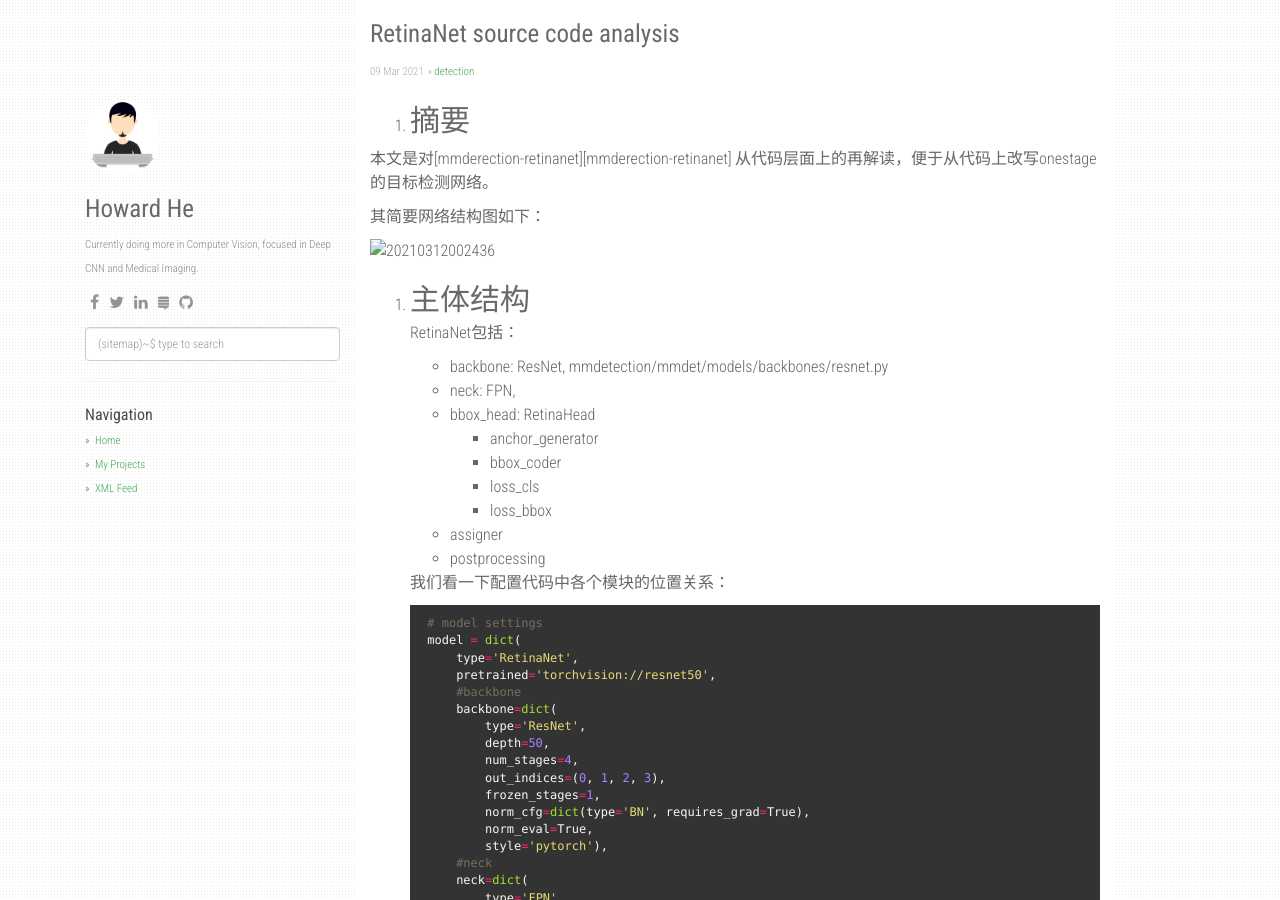
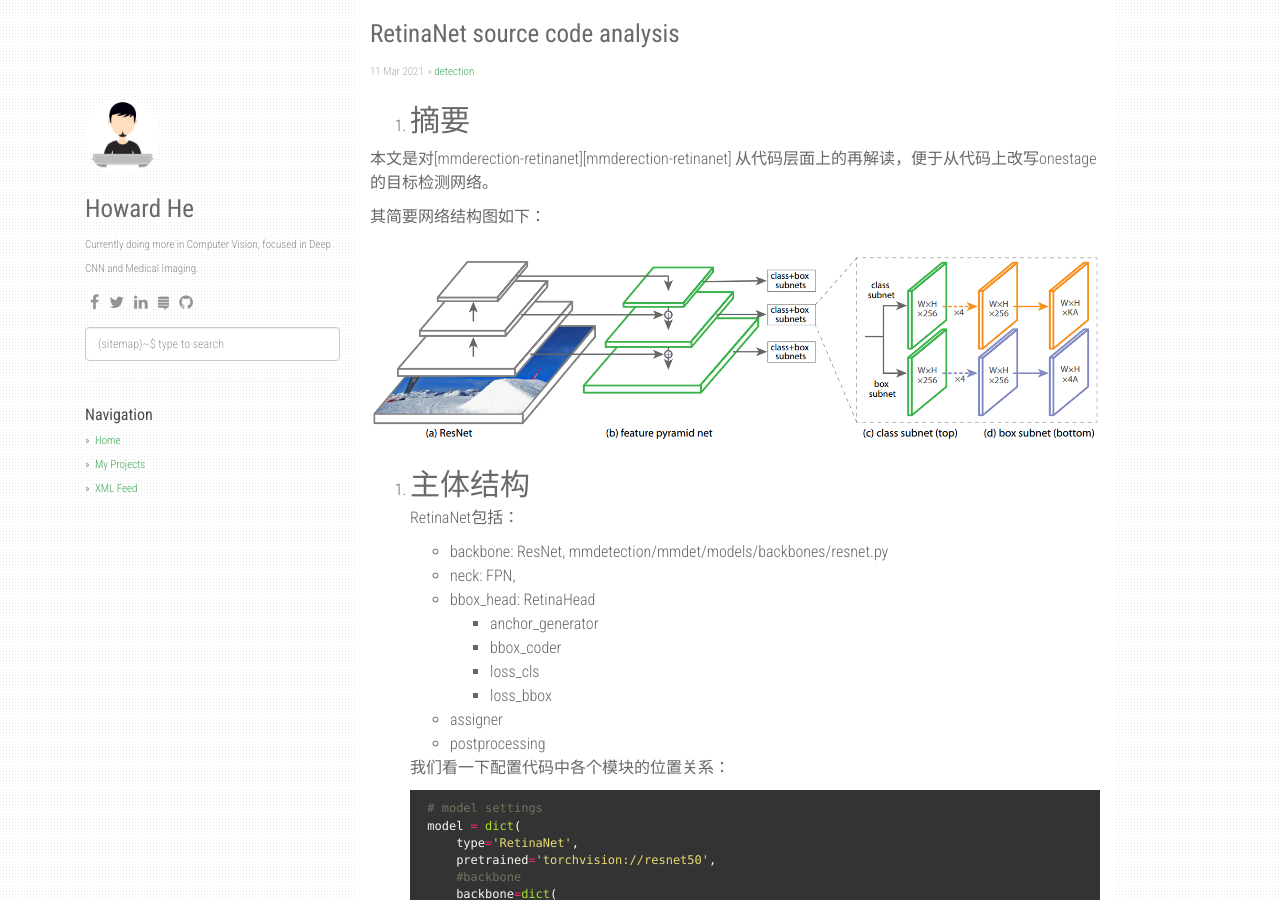
Before and after one commit to howardchina/howardchina.github.io, a Jekyll site: the page built from _posts/2021-03-11-retinanet-mmdetection.md, in a window 1280 px wide and 900 px high. Built offline with Jekyll 4.4.1, drawn with Linux system fonts in a browser that asks for light colours; nearby versions of some CDN libraries; comment, search, counter and statistics services are not loaded.

Commit message:
retinanet

```diff
--- a/_posts/2021-03-11-retinanet-mmdetection.md
+++ b/_posts/2021-03-11-retinanet-mmdetection.md
@@ -1,7 +1,7 @@
 ---
 layout: post
 title:  RetinaNet source code analysis
-date:   2021-03-09 15:18:00 +0800
+date:   2021-03-12 03:00:00 +0800
 categories: [detection]
 ---
 
```
Also changed, not shown: static/img/posts/20210312001916.png (added), static/img/posts/20210312002436.png (added).
